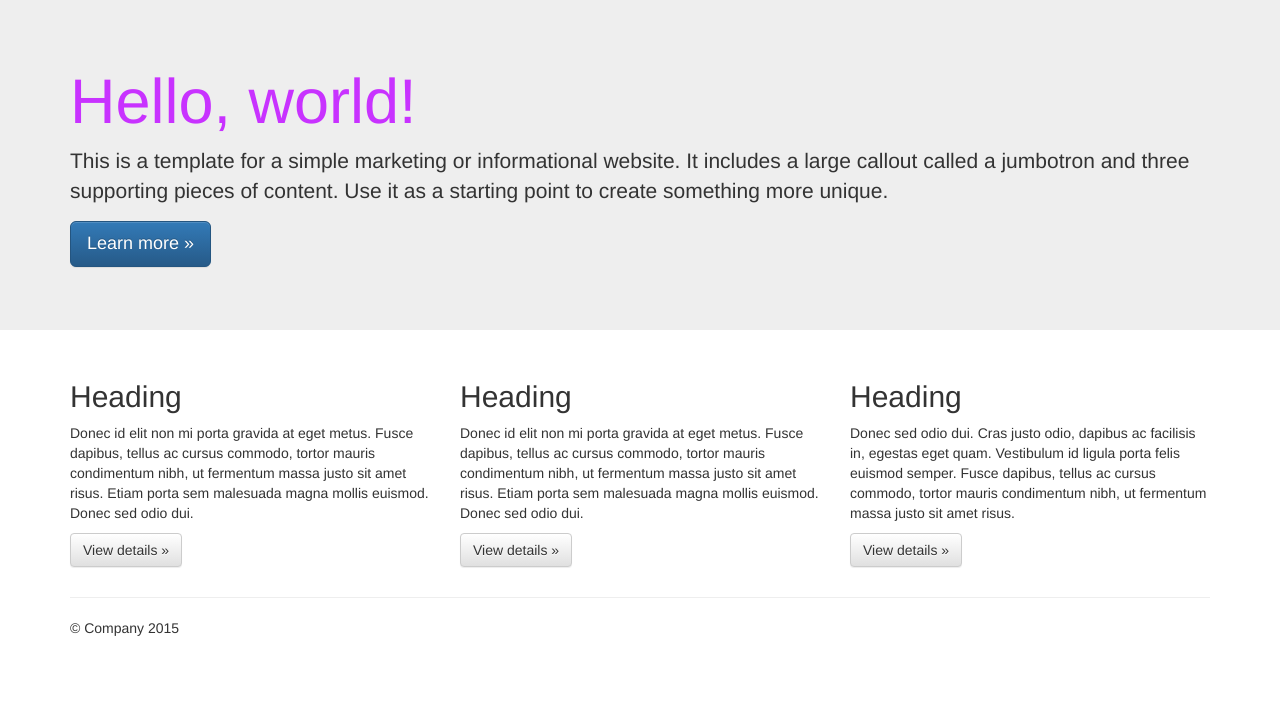
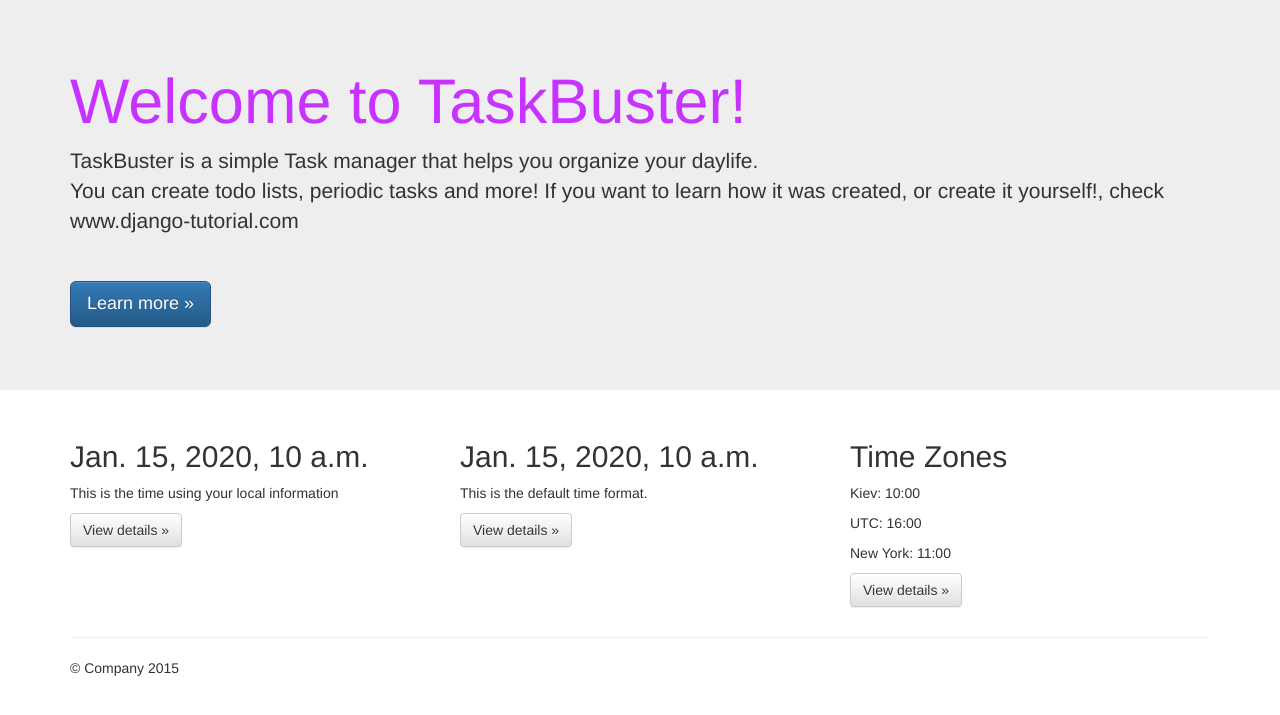
Before and after one commit to balloonka135/taskbuster, a Django app: template templates/taskbuster/index.html in a window 1280 px wide. Shown: the part 51-766 px from the top of the page. Run offline with Django 3.2, Linux system fonts and the light colour scheme; the template is opened without the code that fills it: most values are stand-ins (such as "Sample title", 1, 10 or a date in 2020); some libraries are stand-ins or nearby versions.

Commit message:
Internationalization and localization

```diff
--- a/requirements.txt
+++ b/requirements.txt
@@ -1,2 +1,4 @@
-Django==1.11.3
+coverage==4.4.1
+Django==1.11.5
+pytz==2017.2
 selenium==3.5.0
--- a/taskbuster/test.py
+++ b/taskbuster/test.py
@@ -2,11 +2,13 @@
 
 from django.test import TestCase
 from django.core.urlresolvers import reverse
+from django.utils.translation import activate
 
 
 class TestHomePage(TestCase):
 
     def test_uses_index_template(self):
+        activate('en')
         response = self.client.get(reverse('home'))
         self.assertTemplateUsed(response, 'taskbuster/index.html')
 
--- a/templates/base.html
+++ b/templates/base.html
@@ -8,6 +8,7 @@
         <meta charset="utf-8">
         <meta http-equiv="X-UA-Compatible" content="IE=edge,chrome=1">
         <title>{% block head_title %}{% endblock %}</title>
+        <link rel="stylesheet" href="{% static 'favicon.ico' %}" type="image/x-icon">
         <meta name="description" content="">
         <meta name="viewport" content="width=device-width, initial-scale=1">
         <link rel="stylesheet" href="{% static 'css/bootstrap.min.css' %}">
@@ -21,11 +22,14 @@
         <link rel="stylesheet" href="{% static 'css/main.css' %}">
 
         <script src="{% static 'js/vendor/modernizr-2.8.3-respond-1.4.2.min.js' %}"></script>
+        {% block head_css %}{% endblock %}
+        {% block head_javascript %}{% endblock %}
     </head>
     <body>
         <!--[if lt IE 8]>
             <p class="browserupgrade">You are using an <strong>outdated</strong> browser. Please <a href="http://browsehappy.com/">upgrade your browser</a> to improve your experience.</p>
         <![endif]-->
+    {% block navbar %}
     <nav class="navbar navbar-inverse navbar-fixed-top" role="navigation">
       <div class="container">
         <div class="navbar-header">
@@ -50,35 +54,10 @@
         </div><!--/.navbar-collapse -->
       </div>
     </nav>
+    {% endblock %}
 
     <!-- Main jumbotron for a primary marketing message or call to action -->
-    <div class="jumbotron">
-      <div class="container">
-        <h1>Hello, world!</h1>
-        <p>This is a template for a simple marketing or informational website. It includes a large callout called a jumbotron and three supporting pieces of content. Use it as a starting point to create something more unique.</p>
-        <p><a class="btn btn-primary btn-lg" href="#" role="button">Learn more &raquo;</a></p>
-      </div>
-    </div>
-
-    <div class="container">
-      <!-- Example row of columns -->
-      <div class="row">
-        <div class="col-md-4">
-          <h2>Heading</h2>
-          <p>Donec id elit non mi porta gravida at eget metus. Fusce dapibus, tellus ac cursus commodo, tortor mauris condimentum nibh, ut fermentum massa justo sit amet risus. Etiam porta sem malesuada magna mollis euismod. Donec sed odio dui. </p>
-          <p><a class="btn btn-default" href="#" role="button">View details &raquo;</a></p>
-        </div>
-        <div class="col-md-4">
-          <h2>Heading</h2>
-          <p>Donec id elit non mi porta gravida at eget metus. Fusce dapibus, tellus ac cursus commodo, tortor mauris condimentum nibh, ut fermentum massa justo sit amet risus. Etiam porta sem malesuada magna mollis euismod. Donec sed odio dui. </p>
-          <p><a class="btn btn-default" href="#" role="button">View details &raquo;</a></p>
-       </div>
-        <div class="col-md-4">
-          <h2>Heading</h2>
-          <p>Donec sed odio dui. Cras justo odio, dapibus ac facilisis in, egestas eget quam. Vestibulum id ligula porta felis euismod semper. Fusce dapibus, tellus ac cursus commodo, tortor mauris condimentum nibh, ut fermentum massa justo sit amet risus.</p>
-          <p><a class="btn btn-default" href="#" role="button">View details &raquo;</a></p>
-        </div>
-      </div>
+    {% block content %}{% endblock %}
 
       <hr>
 
@@ -101,5 +80,7 @@
             r.parentNode.insertBefore(e,r)}(window,document,'script','ga'));
             ga('create','UA-XXXXX-X','auto');ga('send','pageview');
         </script>
+
+        {% block footer_javascript %}{% endblock %}
     </body>
 </html>
--- a/templates/robots.txt
+++ b/templates/robots.txt
@@ -1,5 +1,2 @@
-# www.robotstxt.org/
-
-# Allow crawling of all content
 User-agent: *
-Disallow:
+Disallow: /
--- a/templates/taskbuster/index.html
+++ b/templates/taskbuster/index.html
@@ -1,3 +1,39 @@
 {% extends "base.html" %}
+{% load l10n %}
+{% load tz %}
 
 {% block head_title %}TaskBuster{% endblock %}
+{% block content %}
+    <div class="jumbotron">
+      <div class="container">
+        <h1>Welcome to TaskBuster!</h1>
+        <p>
+            TaskBuster is a simple Task manager that helps you organize your daylife.</br> You can create todo lists, periodic tasks and more! If you want to learn how it was created, or create it yourself!, check www.django-tutorial.com </br></br>
+        </p>
+        <p><a class="btn btn-primary btn-lg" href="#" role="button">Learn more &raquo;</a></p>
+      </div>
+    </div>
+
+    <div class="container">
+      <!-- Example row of columns -->
+      <div class="row">
+        <div class="col-md-4">
+          <h2 id="local-date">{{today}}</h2>
+          <p>This is the time using your local information</p>
+          <p><a class="btn btn-default" href="#" role="button">View details &raquo;</a></p>
+        </div>
+        <div class="col-md-4">
+          <h2 id="non-local-date">{{today|unlocalize}}</h2>
+          <p>This is the default time format.</p>
+          <p><a class="btn btn-default" href="#" role="button">View details &raquo;</a></p>
+       </div>
+        <div class="col-md-4">
+          <h2>Time Zones</h2>
+          <p> Kiev: <span id="time-tz">{{now|time:"H:i"}}</span></p>
+          <p> UTC: <span id="time-utc">{{now|utc|time:"H:i"}}</span></p>
+          <p> New York: <span id="time-ny">
+                {{now|timezone:"America/New_York"|time:"H:i"}}</span></p>
+          <p><a class="btn btn-default" href="#" role="button">View details &raquo;</a></p>
+        </div>
+      </div>
+{% endblock %}
```
Also changed, not shown: functional_tests/test_all_users.py (+32 -2 lines), taskbuster/settings.py (+13 -13 lines), taskbuster/urls.py (+4 -3 lines), taskbuster/views.py (+8 -1 lines), templates/humans.txt (+6 -4 lines), 6 other files.
